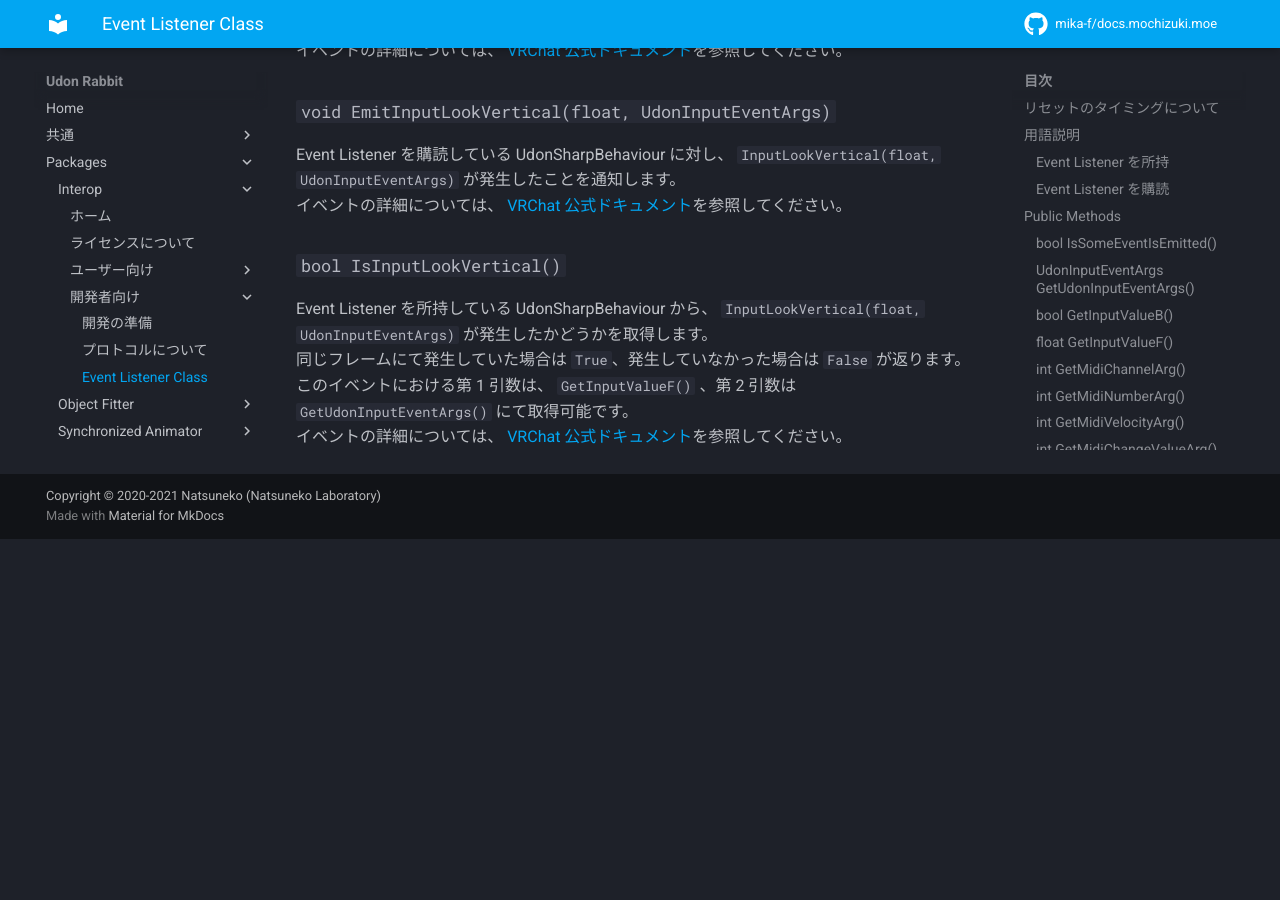
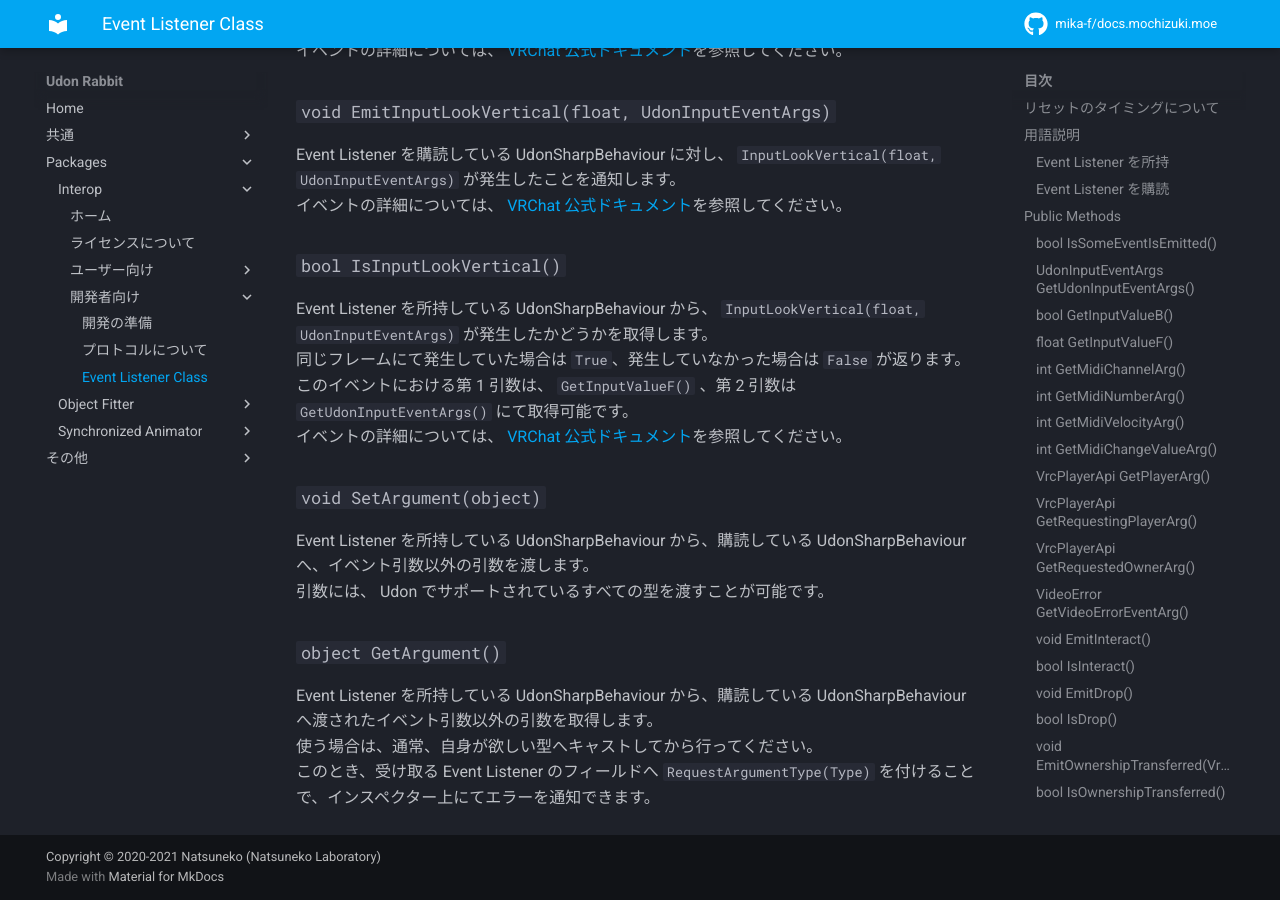
Before and after one commit to mika-archived/docs.mochizuki.moe, an MkDocs documentation site: the page built from docs/udon-rabbit/packages/interop/developers/event-listener.md, in a window 1280 px wide and 900 px high, scrolled down 17030 px. Built offline with MkDocs 1.6.1 and Material for MkDocs 9.7.7, drawn with Linux system fonts in a browser that asks for light colours; comment, search, counter and statistics services are not loaded; before the commit the page ends 17569 px from its top, so only the background shows below that.

Commit message:
fix: missing some methods

```diff
--- a/docs/udon-rabbit/packages/interop/developers/event-listener.md
+++ b/docs/udon-rabbit/packages/interop/developers/event-listener.md
@@ -565,3 +565,14 @@
 同じフレームにて発生していた場合は `True`、発生していなかった場合は `False` が返ります。
 このイベントにおける第 1 引数は、 `GetInputValueF()` 、第 2 引数は `GetUdonInputEventArgs()` にて取得可能です。
 イベントの詳細については、 [VRChat 公式ドキュメント](https://docs.vrchat.com/docs/input-events#inputlookvertical){target=\_blank}を参照してください。
+
+### `void SetArgument(object)`
+
+Event Listener を所持している UdonSharpBehaviour から、購読している UdonSharpBehaviour へ、イベント引数以外の引数を渡します。
+引数には、 Udon でサポートされているすべての型を渡すことが可能です。
+
+### `object GetArgument()`
+
+Event Listener を所持している UdonSharpBehaviour から、購読している UdonSharpBehaviour へ渡されたイベント引数以外の引数を取得します。
+使う場合は、通常、自身が欲しい型へキャストしてから行ってください。
+このとき、受け取る Event Listener のフィールドへ `RequestArgumentType(Type)` を付けることで、インスペクター上にてエラーを通知できます。
```
